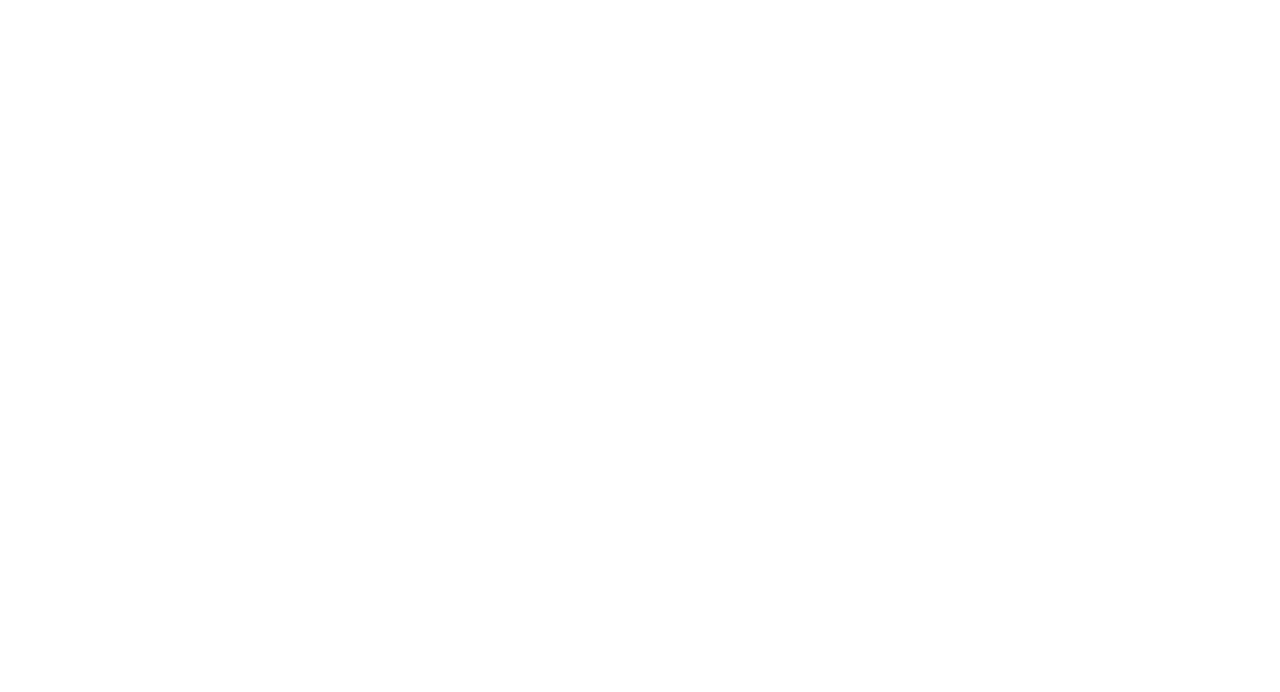
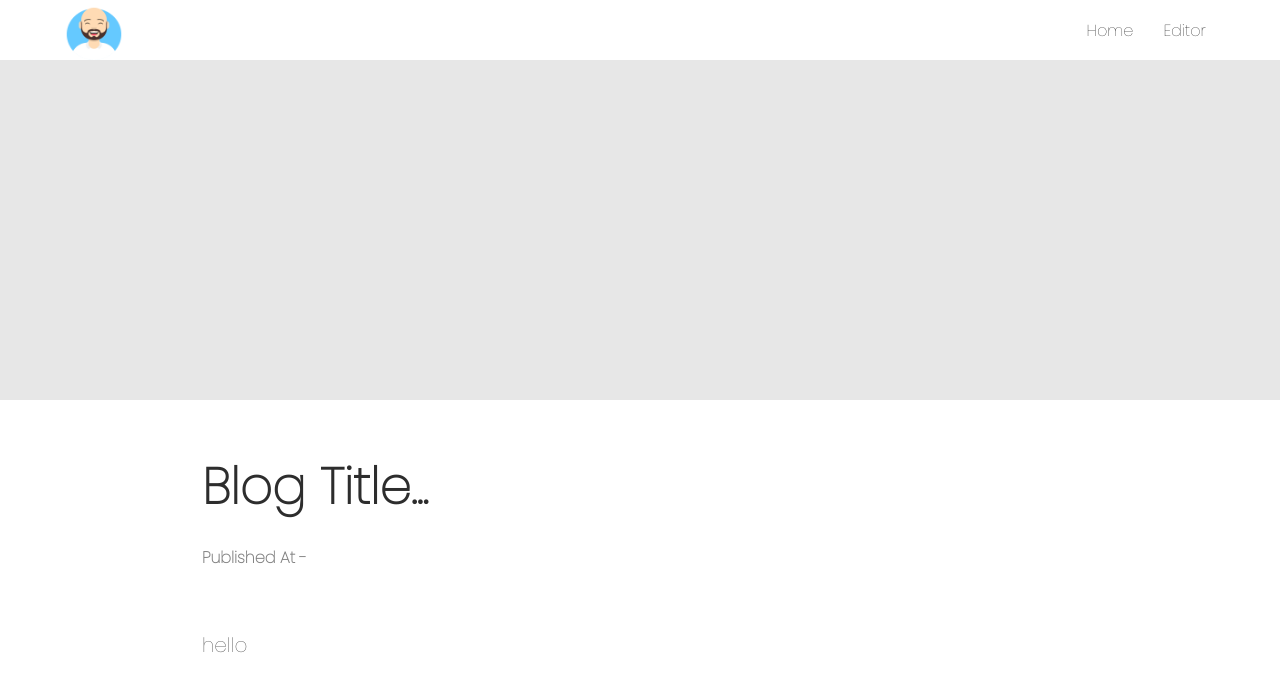
Before and after one commit to surgeBinded/blog, a website: page frontend/blog.html in a window 1280 px wide. Drawn offline with Linux system fonts and the light colour scheme.

Commit message:
frontend: add page to display published blog and add font to editor page

```diff
--- a/frontend/blog.html
+++ b/frontend/blog.html
@@ -0,0 +1,31 @@
+<!doctype html>
+<html lang="en">
+<head>
+    <meta charset="UTF-8">
+    <meta name="viewport"
+          content="width=device-width, user-scalable=no, initial-scale=1.0, maximum-scale=1.0, minimum-scale=1.0">
+    <meta http-equiv="X-UA-Compatible" content="ie=edge">
+
+    <link href="https://fonts.googleapis.com/css2?family=Poppins:wght@100&display=swap" rel="stylesheet">
+    <link rel="stylesheet" href="css/home.css">
+    <link rel="stylesheet" href="css/editor.css">
+    <link rel="stylesheet" href="css/blog.css">
+
+    <script src="js/components/nav.js" defer></script>
+
+    <title>Blog :</title>
+</head>
+<body>
+
+<div class="banner"></div>
+<div class="blog">
+    <h1 class="title"> Blog Title...</h1>
+    <p class="published"><span>published at - </span></p>
+    <div class="article">
+        hello
+    </div>
+</div>
+
+
+</body>
+</html>
--- a/frontend/css/blog.css
+++ b/frontend/css/blog.css
@@ -0,0 +1,30 @@
+.blog, .article{
+    position: relative;
+    height: fit-content;
+    padding-bottom: 0;
+}
+
+.article, .title{
+    min-height: auto;
+    height: fit-content;
+    padding: 0 10px;
+    white-space: normal;
+}
+
+.published{
+    margin: 20px 0 60px;
+    padding: 0 10px;
+    text-transform: capitalize;
+    font-style: italic;
+    color: rgba(0, 0, 0, 0.5);
+}
+
+.published span{
+    font-weight: 700;
+    font-style: normal;
+}
+
+.article *{
+    margin: 30px 0;
+    color: #2d2d2d;
+}
```
Also changed, not shown: frontend/editor.html (+2 -1 lines).
